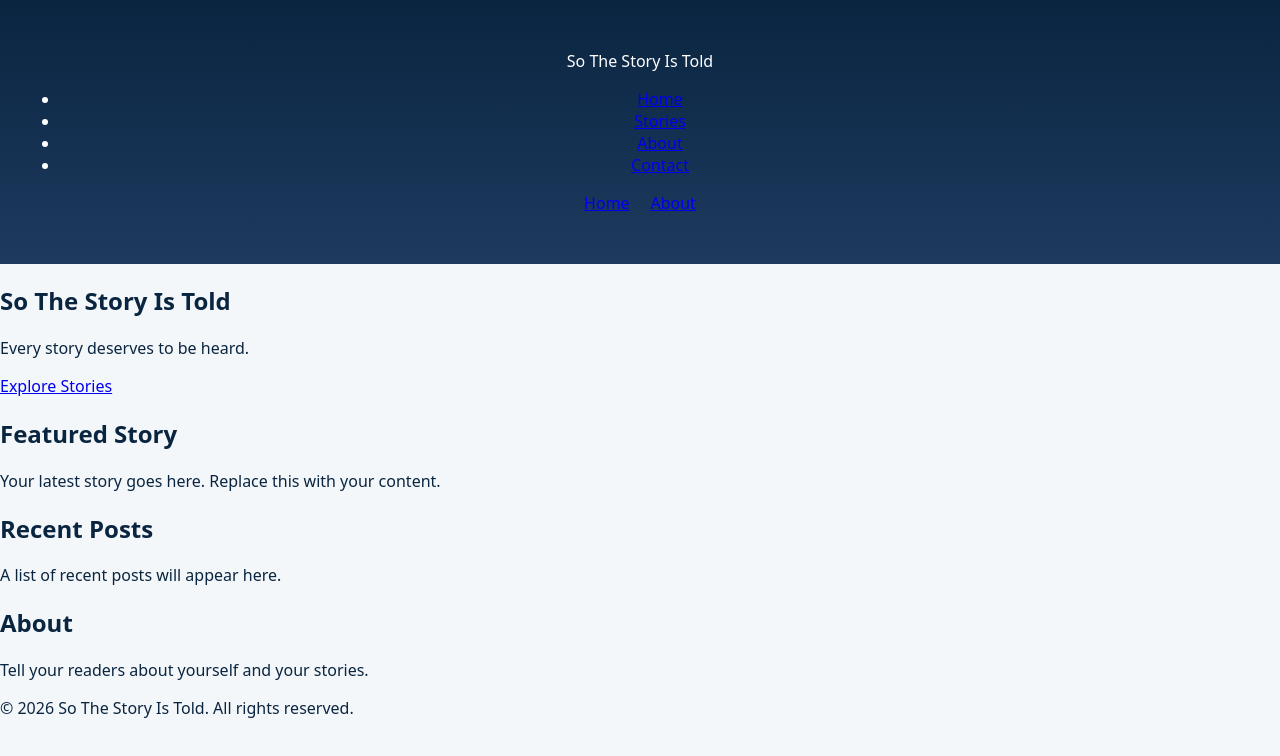
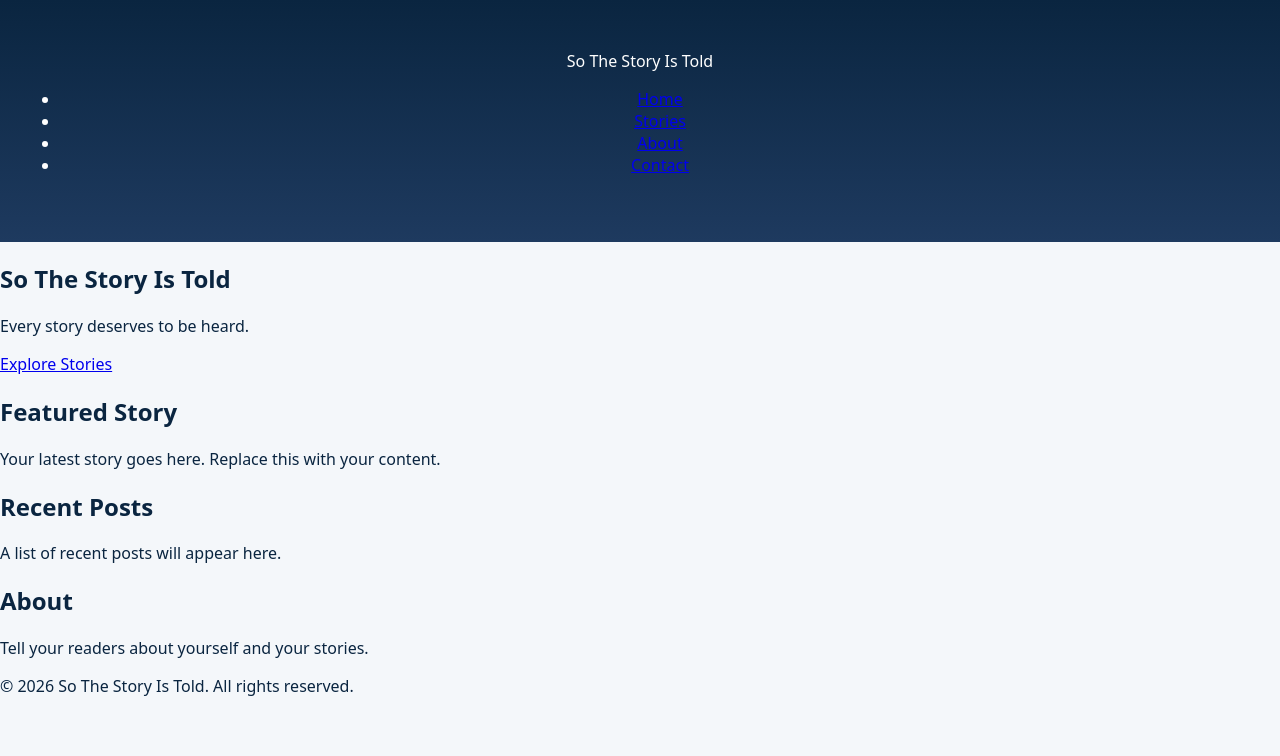
Before and after one commit to whattenhauer/sothestoryistold-com, a website built with Vite: page index.html in a window 1280 px wide. Built offline with nearby package versions, Linux system fonts and the light colour scheme.

Commit message:
Update navigation links in index.html
links installed for home and for about

```diff
--- a/index.html
+++ b/index.html
@@ -11,15 +11,11 @@
     <nav>
       <div class="logo">So The Story Is Told</div>
       <ul class="nav-links">
-        <li><a href="#">Home</a></li>
+        <li><a href="index.html">Home</a></li>
         <li><a href="#">Stories</a></li>
-        <li><a href="#">About</a></li>
+        <li><a href="about.html">About</a></li>
         <li><a href="#">Contact</a></li>
       </ul>
-    </nav>
-    <nav>
-    <a href="index.html">Home</a> &nbsp;&nbsp;&nbsp;
-    <a href="about.html">About</a>
     </nav>
   </header>
 
```
